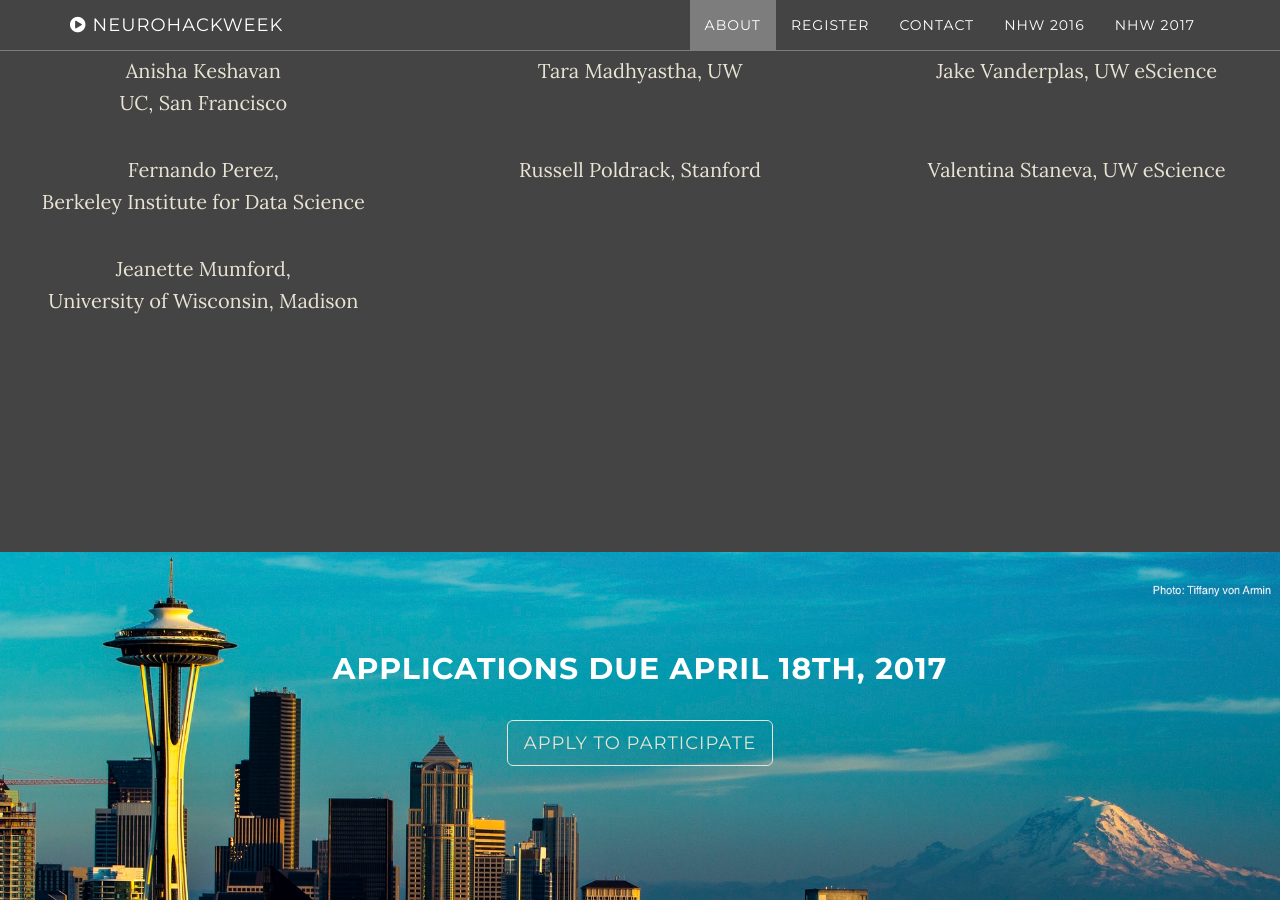
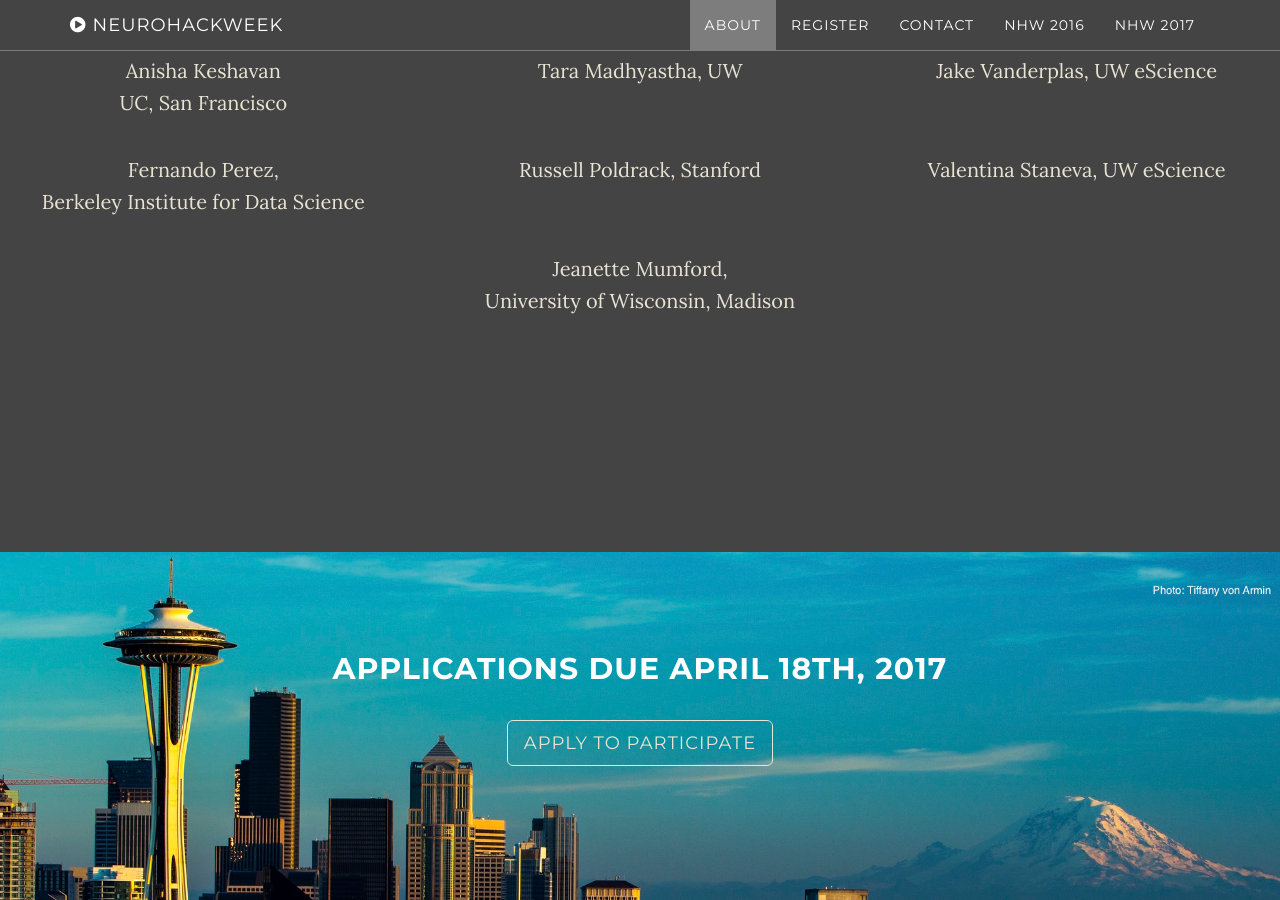
Before and after one commit to neurohackweek/neurohackweek.github.io, a Jekyll site: the page built from index.html, in a window 1280 px wide and 900 px high, scrolled down 2007 px. Built offline with Jekyll 4.4.1, drawn with Linux system fonts in a browser that asks for light colours.

Commit message:
Add some space around that.

```diff
--- a/_includes/instructors.html
+++ b/_includes/instructors.html
@@ -61,7 +61,11 @@
 
       <div class="row">
         <div class="col-md-4">
+        </div>
+        <div class="col-md-4">
               <p><a href="http://mumford.fmripower.org/">Jeanette Mumford, <br> University of Wisconsin, Madison </a></p>
+        </div>
+        <div class="col-md-4">
         </div>
     </div>
 
```
